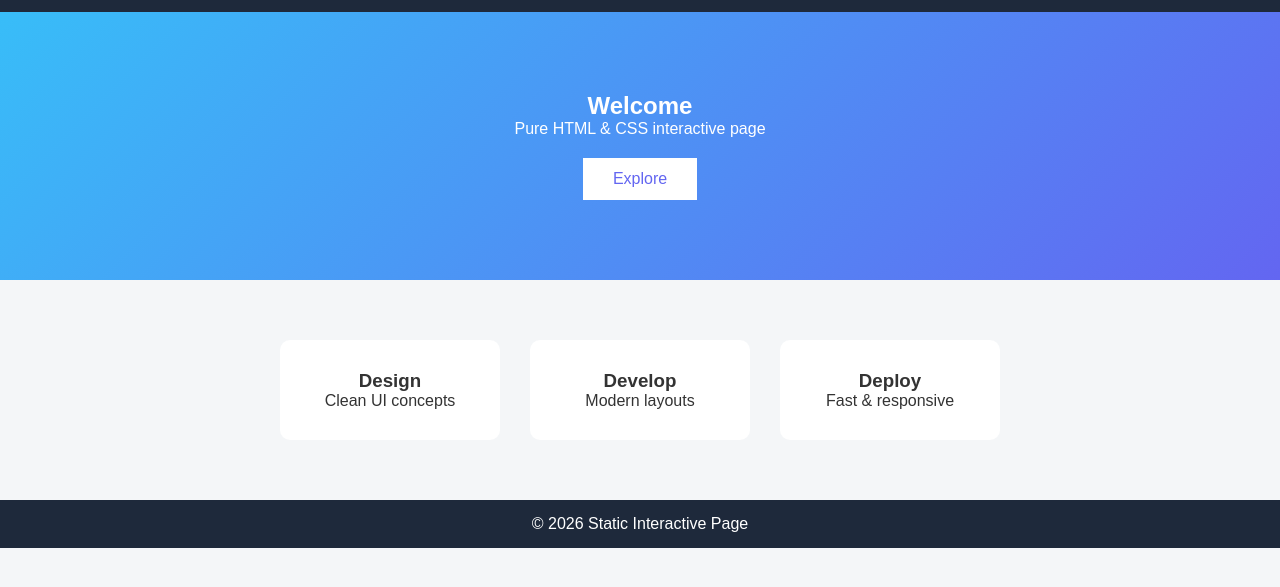
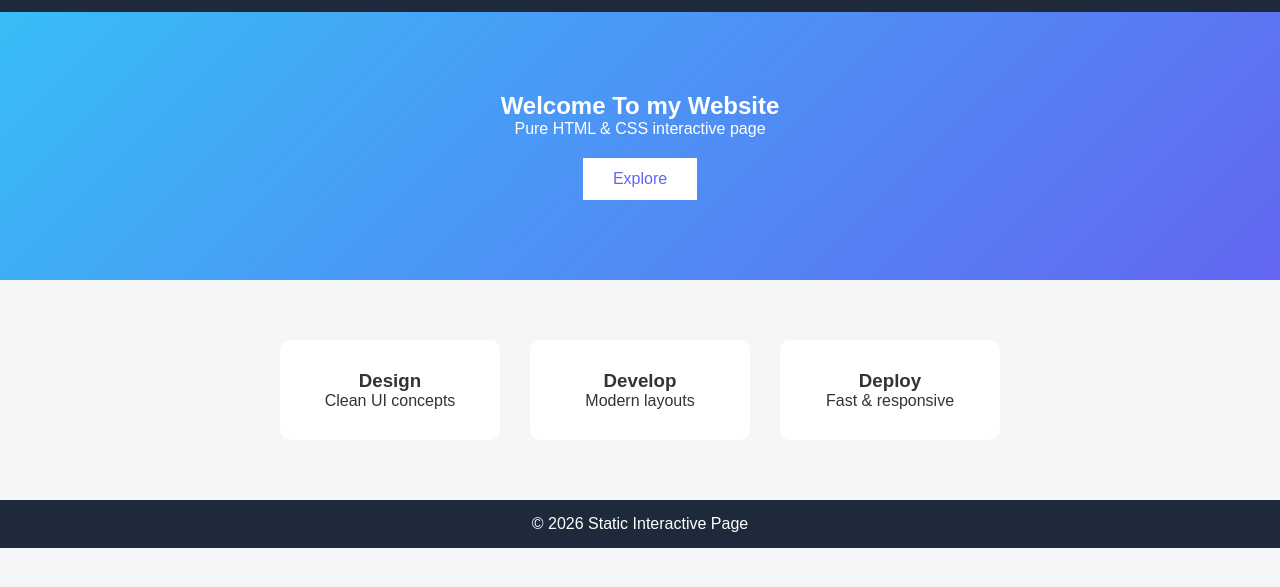
Before and after one commit to balupatil9720/DemoAmplify, a plain HTML site: page index.html in a window 1280 px wide. Shown: the part 55-642 px from the top of the page. Drawn offline with Linux system fonts and the light colour scheme.

Commit message:
changes new

```diff
--- a/index.html
+++ b/index.html
@@ -17,7 +17,7 @@
     </header>
 
     <section class="hero">
-        <h2>Welcome</h2>
+        <h2>Welcome  To my Website</h2>
         <p>Pure HTML & CSS interactive page</p>
         <button class="btn">Explore</button>
     </section>
```
